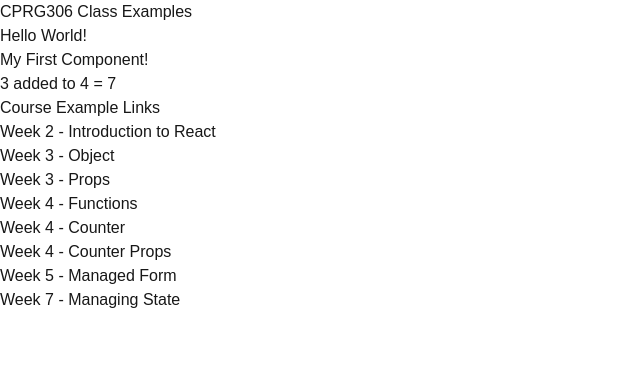
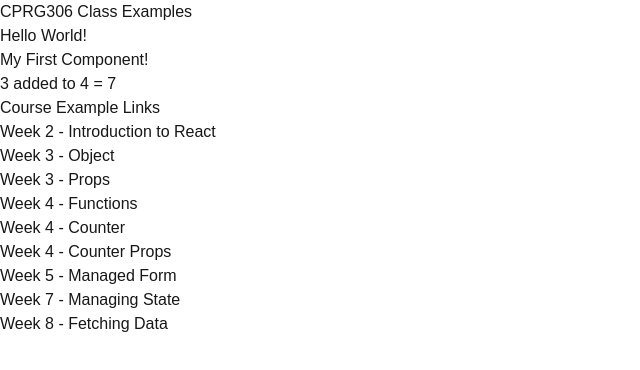
Before and after one commit to narapark7561/ReactReviewSelfStudy, a Next.js app in the folder awesomecarrie/: page / in a window 1280 px wide. Shown: the top 370 px of the page, without its empty margins (0-640 px from the left). Built offline with nearby package versions, Linux system fonts and the light colour scheme.

Commit message:
Starting review API (week 8)

```diff
--- a/awesomecarrie/app/page.js
+++ b/awesomecarrie/app/page.js
@@ -1,5 +1,5 @@
-import Link from "next/link";
-import MyFristComponent from "./_components/my-first-component";
+import Link from 'next/link';
+import MyFristComponent from './_components/my-first-component';
 
 export default function Home() {
   return (
@@ -33,6 +33,9 @@ export default function Home() {
         <li>
           <Link href="./week-7/">Week 7 - Managing State</Link>
         </li>
+        <li>
+          <Link href="./week-8/">Week 8 - Fetching Data</Link>
+        </li>
       </ul>
     </main>
   );
```
Also changed, not shown: awesomecarrie/app/week-8/artwork.js (added), awesomecarrie/app/week-8/gallery.js (added), awesomecarrie/app/week-8/page.js (added), awesomecarrie/app/week-8/single-art.js (added).
